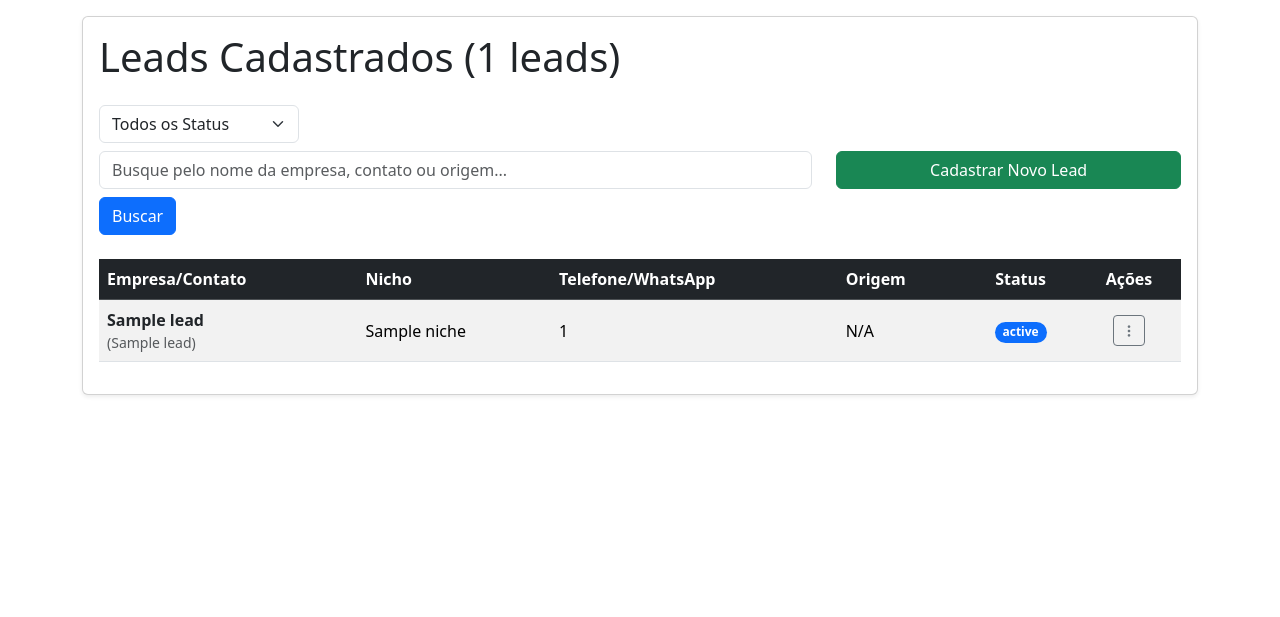
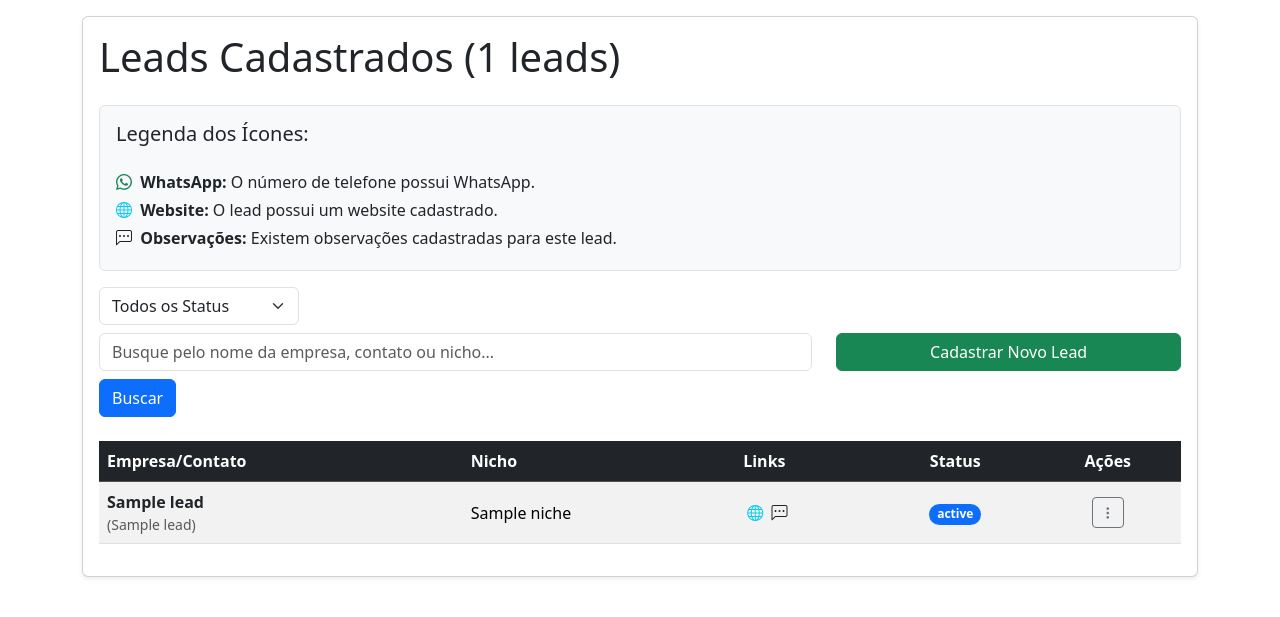
Before and after one commit to obrunodev/obruno.dev, a Django app: template apps/customers/templates/customers/leads/lead_list.html in a window 1280 px wide. Shown: the top 617 px of the page. Run offline with Django 5.2, Linux system fonts and the light colour scheme; the template is opened without the code that fills it: most values are stand-ins (such as "Sample title", 1, 10 or a date in 2020); some libraries are stand-ins or nearby versions.

Commit message:
feat: Melhorias de layout no Frontend

```diff
--- a/apps/customers/templates/customers/leads/lead_detail.html
+++ b/apps/customers/templates/customers/leads/lead_detail.html
@@ -46,6 +46,9 @@
                         <li class="list-group-item">
                             <strong>Origem do Lead:</strong> {{ lead.lead_origin|default:"N/A" }}
                         </li>
+                        <li class="list-group-item">
+                            <strong>Observações:</strong> {{ lead.observations|linebreaks|default:"N/A" }}
+                        </li>
                     </ul>
                 </div>
 
--- a/apps/customers/templates/customers/leads/lead_list.html
+++ b/apps/customers/templates/customers/leads/lead_list.html
@@ -6,7 +6,23 @@
 
     <div class="card shadow-sm">
         <div class="card-body">
-            <h1 class="card-title mb-4">Leads Cadastrados ({{ leads.count }} leads)</h1>
+            <h1 class="card-title mb-4">Leads Cadastrados ({{ leads_count }} leads)</h1>
+
+            <div class="mb-3 p-3 border rounded bg-light">
+                <h5 class="mb-2">Legenda dos Ícones:</h5>
+                    <p class="mb-1 mt-4">
+                        <i class="bi bi-whatsapp text-success me-1"></i>
+                        <strong>WhatsApp:</strong> O número de telefone possui WhatsApp.
+                    </p>
+                    <p class="mb-1">
+                        <i class="bi bi-globe text-info me-1"></i>
+                        <strong>Website:</strong> O lead possui um website cadastrado.
+                    </p>
+                    <p class="mb-1">
+                        <i class="bi bi-chat-left-dots text-dark me-1"></i>
+                        <strong>Observações:</strong> Existem observações cadastradas para este lead.
+                    </p>
+            </div>
             <div class="row mb-4 align-items-center">
                 <div class="col-lg-8 col-md-12">
                     <form method="get" class="d-flex flex-wrap align-items-center gap-2">
@@ -27,7 +43,7 @@
                             type="text"
                             name="q"
                             class="form-control flex-grow-1"
-                            placeholder="Busque pelo nome da empresa, contato ou origem..."
+                            placeholder="Busque pelo nome da empresa, contato ou nicho..."
                             value="{{ request.GET.q }}">
 
                         <button type="submit" class="btn btn-primary">
@@ -55,8 +71,7 @@
                         <tr>
                             <th>Empresa/Contato</th>
                             <th>Nicho</th>
-                            <th>Telefone/WhatsApp</th>
-                            <th>Origem</th>
+                            <th>Links</th>
                             <th class="text-center">Status</th>
                             <th class="text-center">Ações</th>
                         </tr>
@@ -74,18 +89,23 @@
                                 </td>
                                 <td>{{ lead.niche }}</td>
                                 <td>
-                                    {% if lead.phone_number %}
-                                        {{ lead.phone_number }}
-                                        {% if lead.has_whatsapp %}
-                                            <a href="https://wa.me/{{ lead.phone_number }}" target="_blank">
-                                                <i class="bi bi-whatsapp text-success ms-1" title="Tem WhatsApp"></i>
-                                            </a>
-                                        {% endif %}
-                                    {% else %}
-                                        <span class="text-muted">N/A</span>
+                                    {% if lead.phone_number and lead.has_whatsapp %}
+                                        <a
+                                            href="https://wa.me/{{ lead.phone_number }}"
+                                            target="_blank"
+                                            class="text-decoration-none">
+                                            <i class="bi bi-whatsapp text-success ms-1" title="Tem WhatsApp"></i>
+                                        </a>
+                                    {% endif %}
+                                    {% if lead.website_link %}
+                                        <a href="{{ lead.website_link }}" target="_blank" class="text-decoration-none">
+                                            <i class="bi bi-globe text-info ms-1" title="Tem Website"></i>
+                                        </a>
+                                    {% endif %}
+                                    {% if lead.observations %}
+                                        <i class="bi bi-chat-left-dots text-dark ms-1" title="{{ lead.observations }}"></i>
                                     {% endif %}
                                 </td>
-                                <td>{{ lead.lead_origin|default:"N/A" }}</td>
                                 <td class="text-center">
                                     <span class="badge rounded-pill
                                         {% if lead.contact_status == 'closed' %}bg-success
```
Also changed, not shown: apps/customers/views/leads.py (+8 -1 lines).
